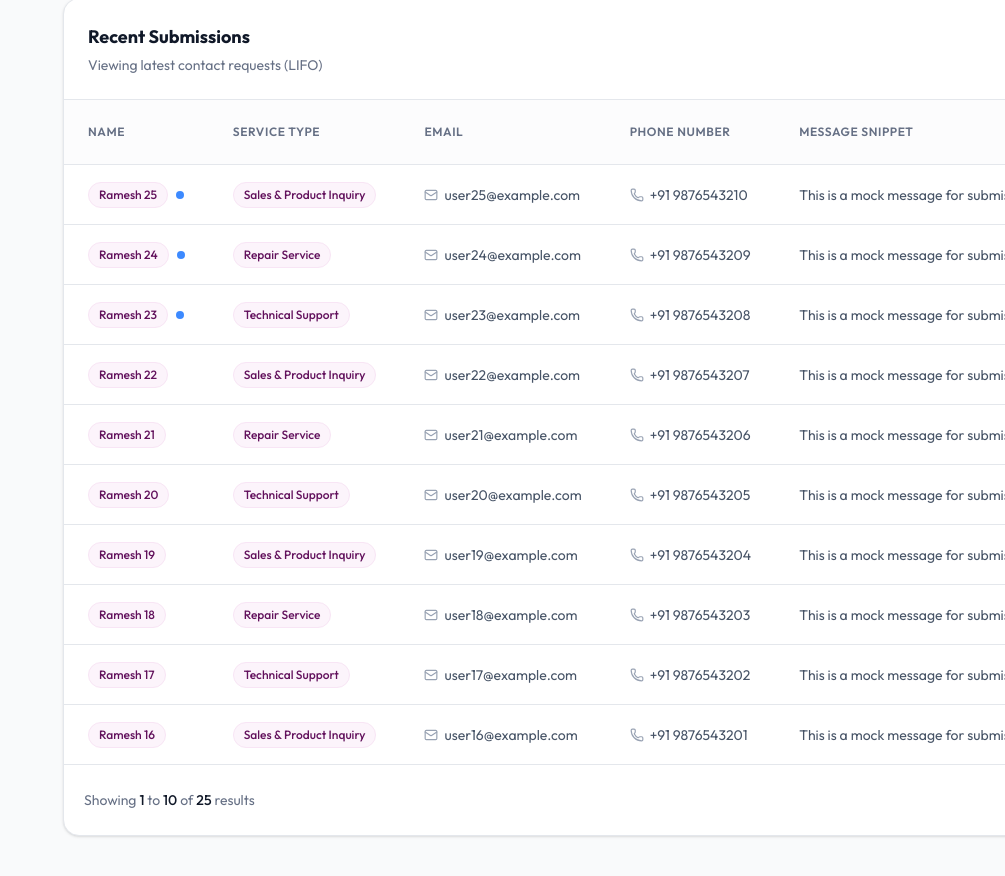
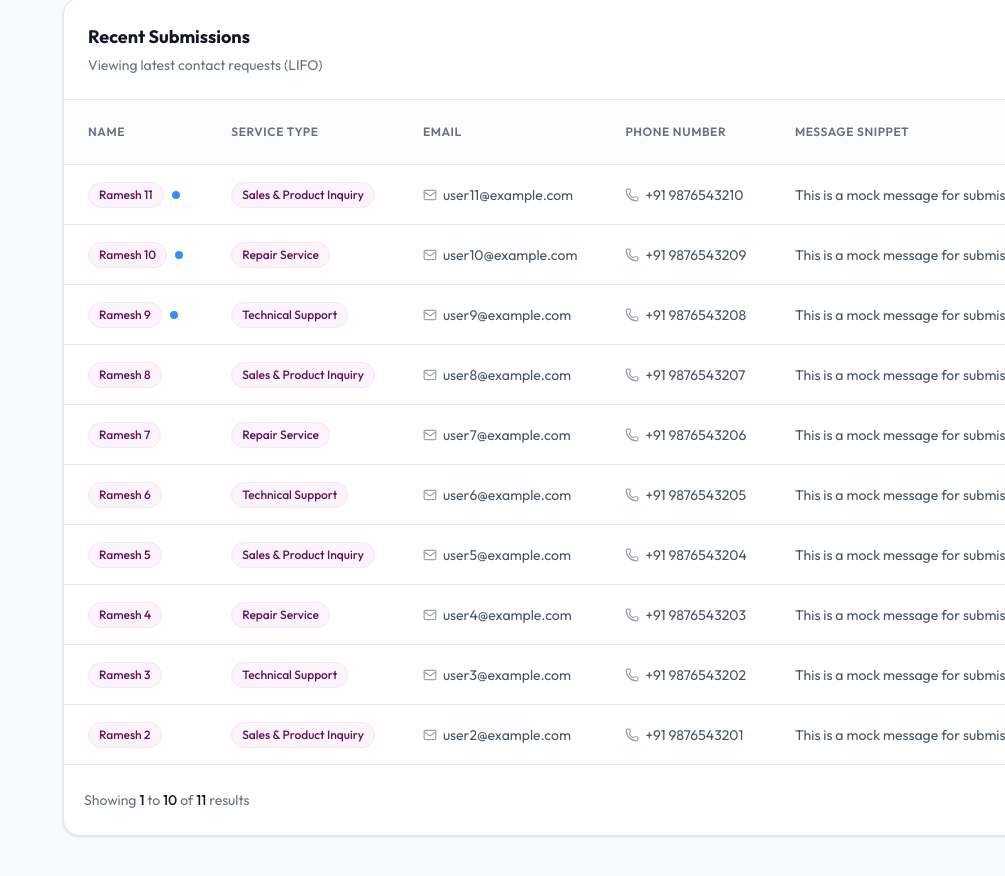
Before and after one commit to Gykadigitals/lot-mobiles-dashboard, a Next.js app: page /contact in a window 1280 px wide. Shown: the part 867-1743 px from the top of the page, without its empty margins (275-1280 px from the left). Built offline with nearby package versions, Linux system fonts and the light colour scheme; sample sign-in values are in the browser's storage.

Commit message:
refactor: update mock submission count and replace auth layout logo and branding text

```diff
--- a/src/app/(admin)/contact/SubmissionsTable.tsx
+++ b/src/app/(admin)/contact/SubmissionsTable.tsx
@@ -4,13 +4,13 @@ import React, { useState } from "react";
 import { Mail, Phone, Calendar, ArrowUpRight, Search, Filter, ChevronLeft, ChevronRight } from "lucide-react";
 
 // Mock data to simulate LIFO (Last In, First Out) - Expanded for pagination
-const initialSubmissions = Array.from({ length: 25 }, (_, i) => ({
-  id: `SUB-00${25 - i}`,
-  name: `Ramesh ${25 - i}`,
-  email: `user${25 - i}@example.com`,
+const initialSubmissions = Array.from({ length: 11 }, (_, i) => ({
+  id: `SUB-00${11 - i}`,
+  name: `Ramesh ${11 - i}`,
+  email: `user${11 - i}@example.com`,
   phone: `+91 ${9876543210 - i}`,
   serviceType: i % 3 === 0 ? "Sales & Product Inquiry" : i % 3 === 1 ? "Repair Service" : "Technical Support",
-  message: `This is a mock message for submission ${25 - i}. Looking for assistance.`,
+  message: `This is a mock message for submission ${11 - i}. Looking for assistance.`,
   date: new Date(Date.now() - i * 86400000).toISOString(),
   status: i < 3 ? "new" : "read",
 }));
--- a/src/app/(full-width-pages)/(auth)/layout.tsx
+++ b/src/app/(full-width-pages)/(auth)/layout.tsx
@@ -25,12 +25,12 @@ export default function AuthLayout({
                   <Image
                     width={231}
                     height={48}
-                    src="./images/logo/auth-logo.svg"
+                    src="/images/logo/logo.png"
                     alt="Logo"
                   />
                 </Link>
                 <p className="text-center text-gray-400 dark:text-white/60">
-                  Free and Open-Source Tailwind CSS Admin Dashboard Template
+                  LOT Mobiles Admin Dashboard
                 </p>
               </div>
             </div>
```
